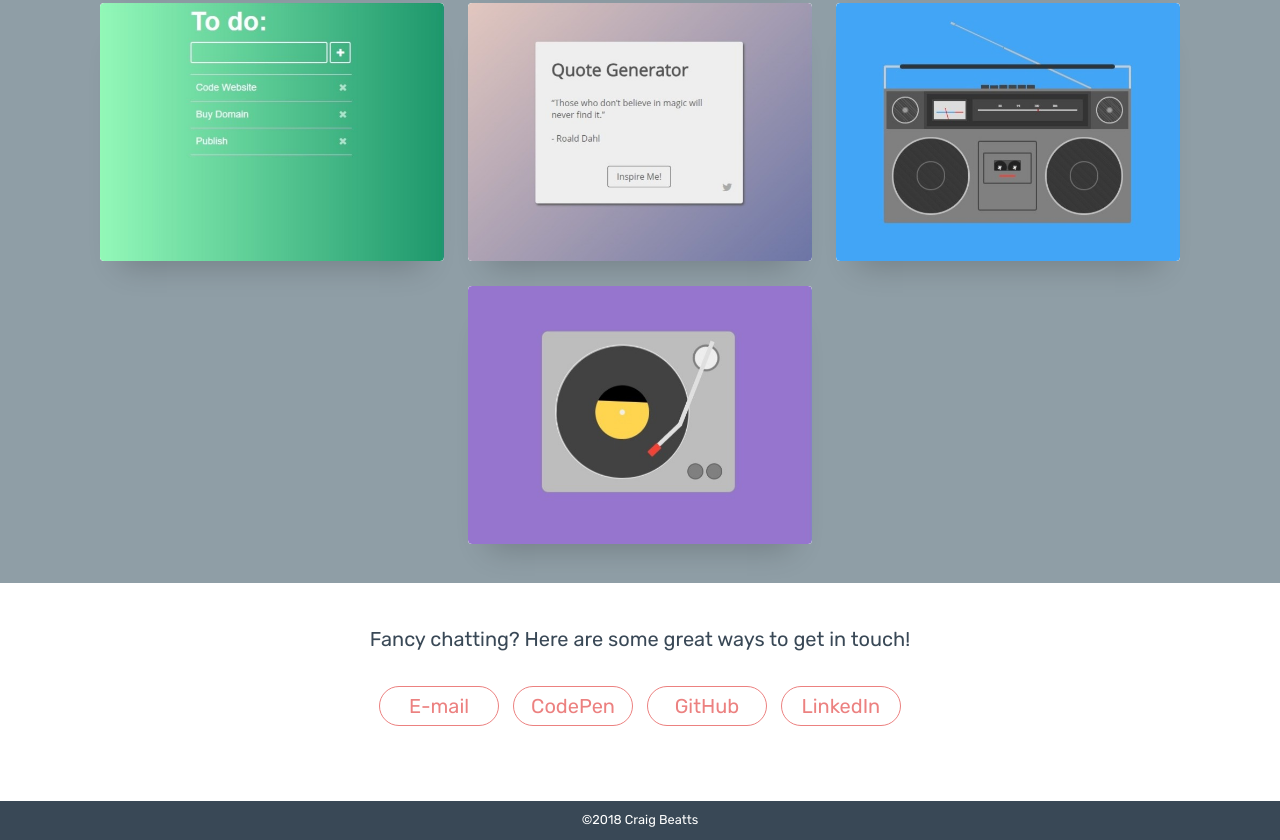
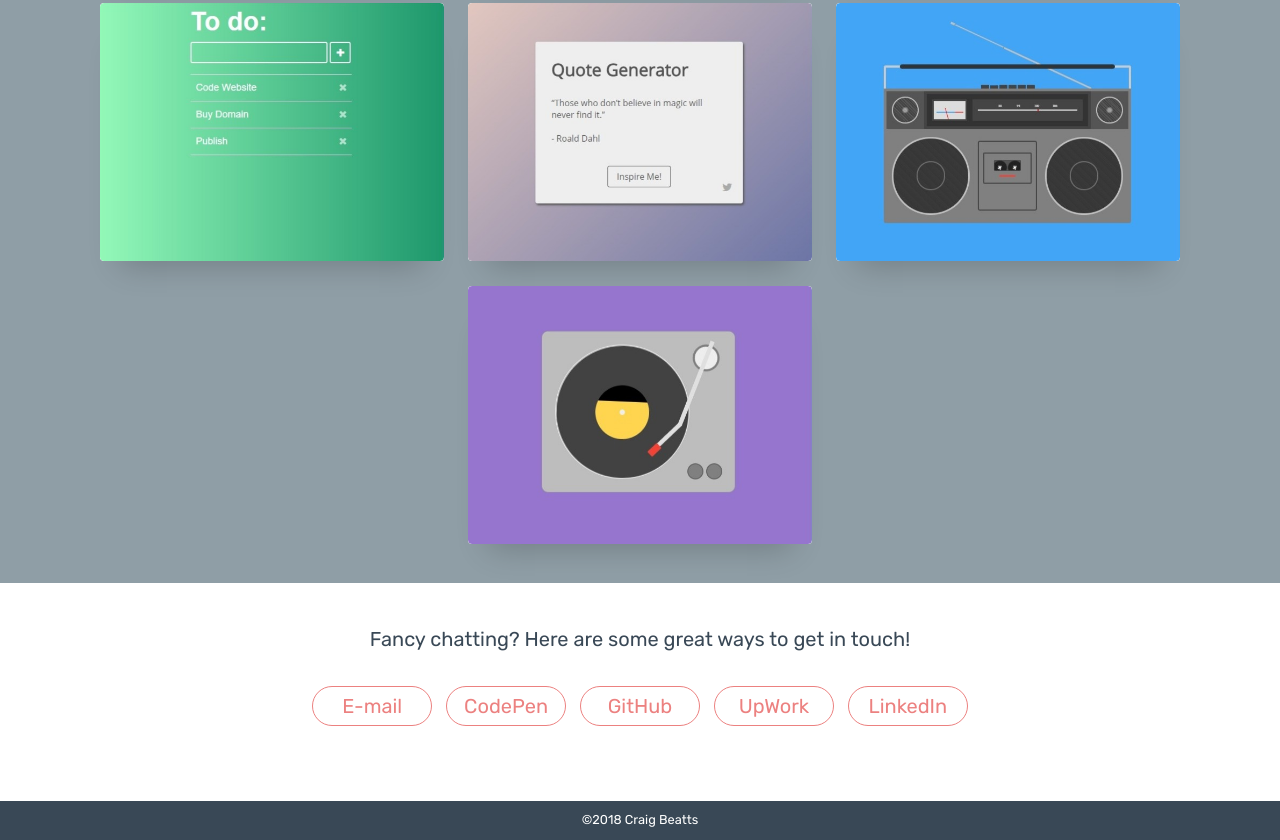
Before and after one commit to craigbts/craigbts.github.io, a plain HTML site: page index.html in a window 1280 px wide. Shown: the part 1114-1954 px from the top of the page. Drawn offline with Linux system fonts and the light colour scheme.

Commit message:
add upwork

```diff
--- a/index.html
+++ b/index.html
@@ -221,6 +221,13 @@ arrow_forward
               </p>
             </div>
           </a>
+          <a href="https://www.upwork.com/o/profiles/users/_~015533933c73ec64ac/" target="blank_">
+            <div class="socialBtn">
+              <p>
+                UpWork
+              </p>
+            </div>
+          </a>
           <a href="https://www.linkedin.com/in/craig-beatts" target="blank_">
             <div class="socialBtn">
               <p>
```
Also changed, not shown: pages/boombox.html (+7 -0 lines), pages/dropNav.html (+7 -0 lines), pages/quote.html (+7 -0 lines), pages/record.html (+7 -0 lines), pages/rockPaperScissors.html (+7 -0 lines), pages/template.html (+7 -0 lines), pages/todo.html (+7 -0 lines), pages/wiki.html (+7 -0 lines).
